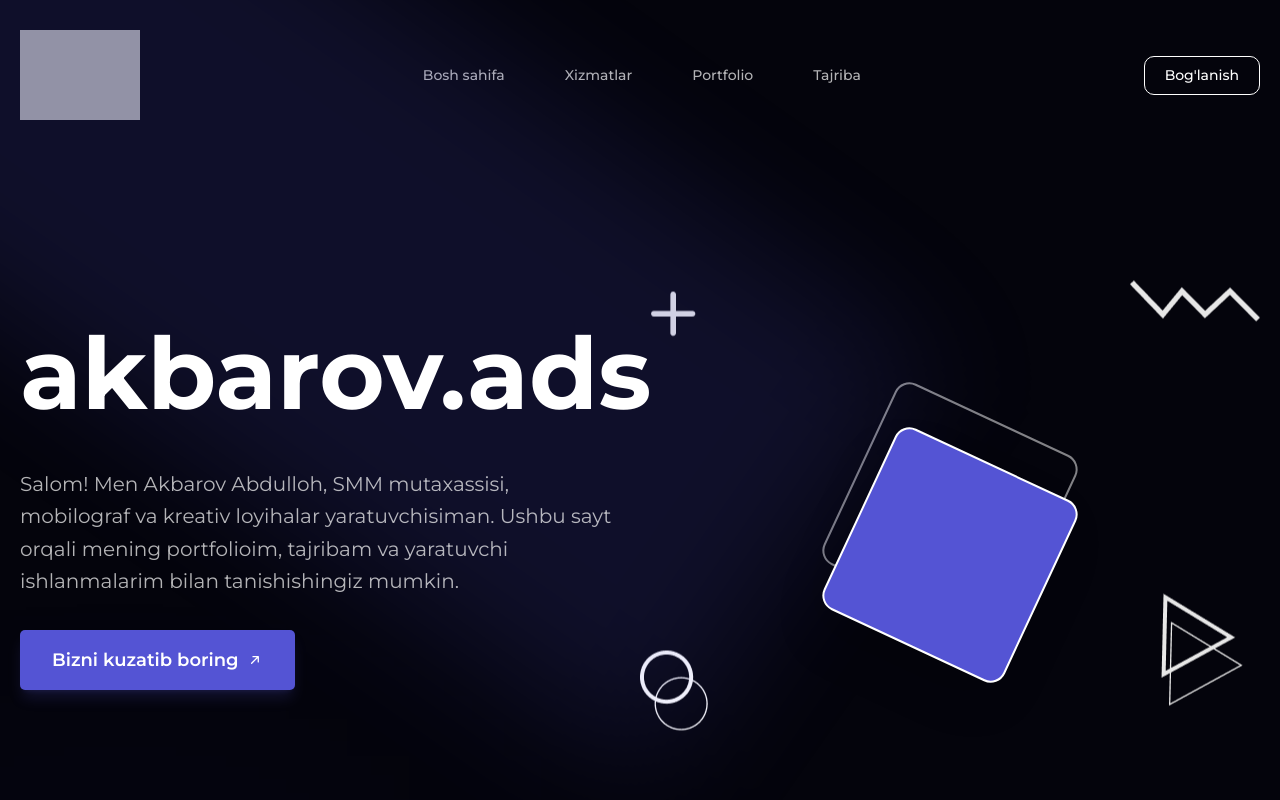
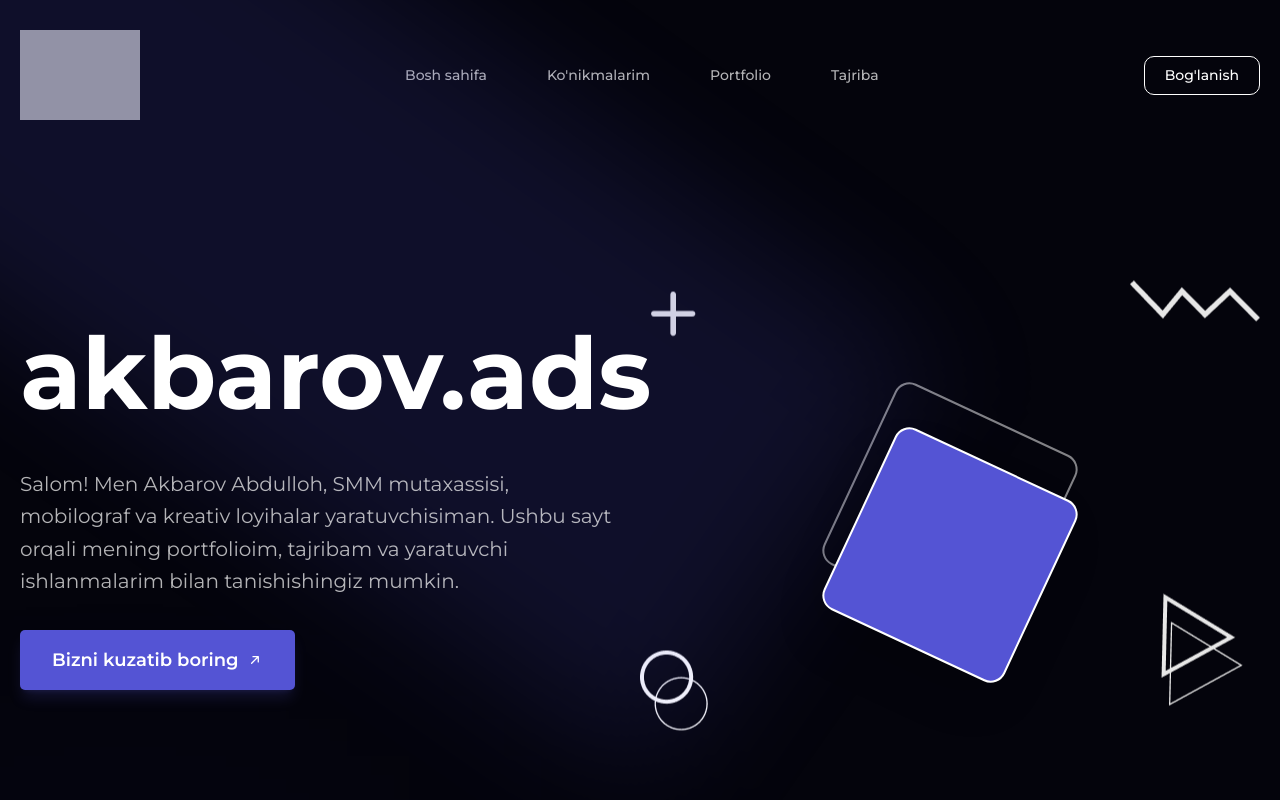
Before and after one commit to the-ict/abu-pf, a React (Vite) app: page / in a window 1280 px wide. Shown: the top 800 px of the page. Built offline with nearby package versions, Linux system fonts and the light colour scheme; grey boxes are pictures that could not be loaded.

Commit message:
added smoth animation

```diff
--- a/src/components/Navbar.tsx
+++ b/src/components/Navbar.tsx
@@ -35,7 +35,7 @@ export default function Navbar() {
         <div className="hidden lg:block">
           <ul className="flex items-center gap-6 xl:gap-15 text-[14px]">
             <li><a href="#" className="cursor-pointer hover:text-[#5454D4] transition-all duration-150 text-[#FFFFFF]/70">Bosh sahifa</a></li>
-            <li><a href="#services" className="cursor-pointer hover:text-[#5454D4] transition-all duration-150 text-[#FFFFFF]/70">Xizmatlar</a></li>
+            <li><a href="#services" className="cursor-pointer hover:text-[#5454D4] transition-all duration-150 text-[#FFFFFF]/70">Ko'nikmalarim</a></li>
             <li><a href="#portfolio" className="cursor-pointer hover:text-[#5454D4] transition-all duration-150 text-[#FFFFFF]/70">Portfolio</a></li>
             <li><a href="#experience" className="cursor-pointer hover:text-[#5454D4] transition-all duration-150 text-[#FFFFFF]/70">Tajriba</a></li>
           </ul>
--- a/src/components/Portfolio.tsx
+++ b/src/components/Portfolio.tsx
@@ -20,9 +20,9 @@ export default function Portfolio() {
       initial={{ opacity: 0, y: 20 }}
       whileInView={{ opacity: 1, y: 0 }}
       viewport={{ once: true, amount: 0.1 }}
-      transition={{ duration: 2 }}
+      transition={{ duration: 1 }}
     >
-      <div id="portfolio" className="container mx-auto mt-[150px] min-h-[calc(100vh-130px)] px-4">
+      <div id="portfolio" className="container mx-auto mt-[150px] min-h-[calc(100vh-130px)] px-4 padding-30">
         <div className="text-center mb-10 md:mb-14 px-4">
           <h1 className="text-3xl md:text-5xl font-bold mb-4 uppercase ">
             Nega meni tanlashingiz kerak ?
--- a/src/index.css
+++ b/src/index.css
@@ -1,4 +1,10 @@
 @import "tailwindcss";
+
+
+
+html {
+  scroll-behavior: smooth;
+}
 
 
 .container {
```
